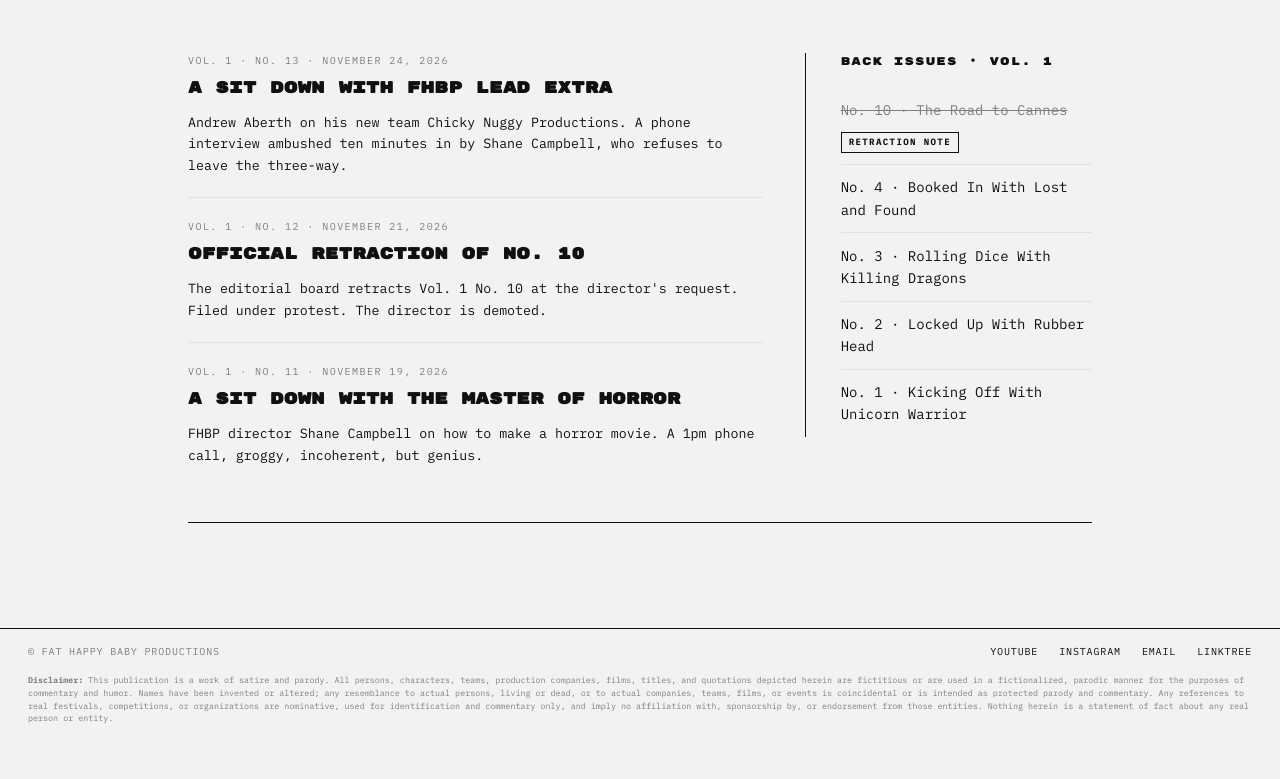
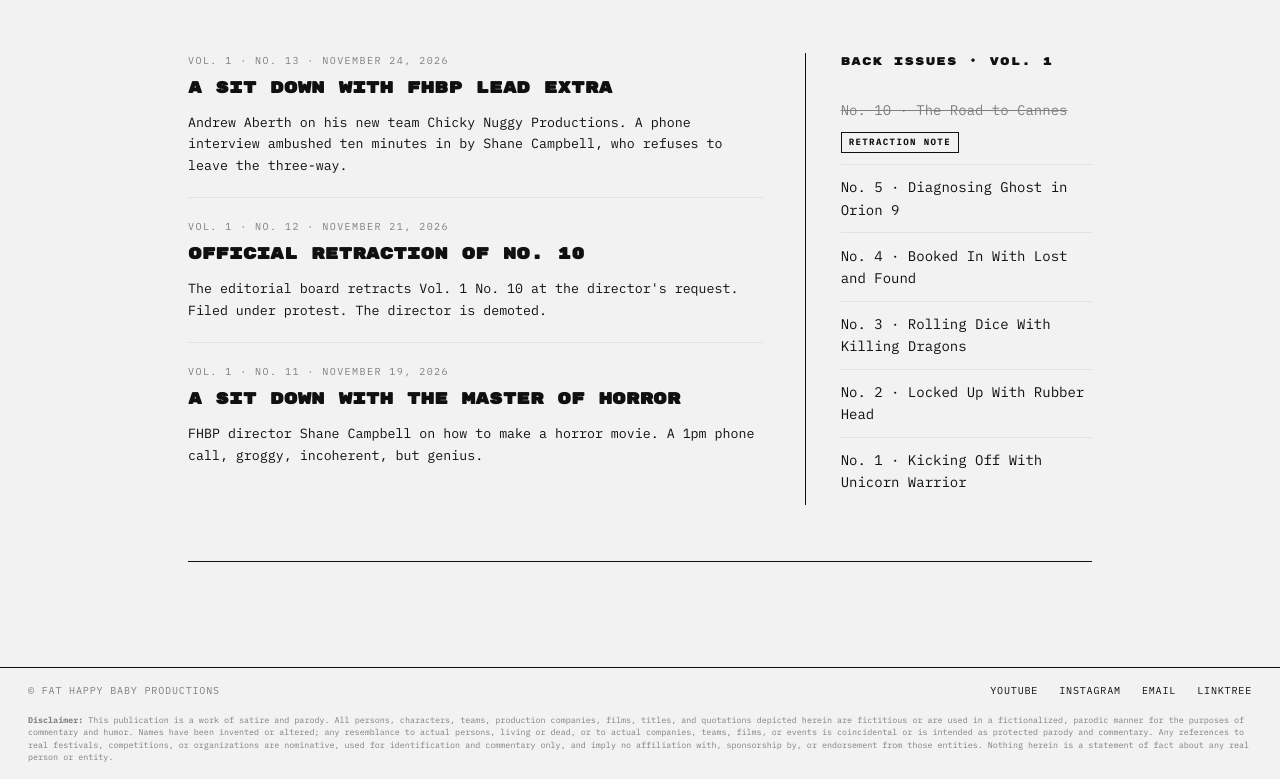
Before and after one commit to fathappybaby/fhbp, a plain HTML site: page index.html in a window 1280 px wide. Shown: the part 1395-2174 px from the top of the page. Before the commit the page ends 2135 px from the top, so only its background shows below. Drawn offline with Linux system fonts and the light colour scheme.

Commit message:
Add link to 'Diagnosing Ghost in Orion 9'

```diff
--- a/index.html
+++ b/index.html
@@ -95,6 +95,7 @@
                     <p class="label">Back Issues &middot; Vol. 1</p>
                     <ul class="cry__back">
                         <li class="cry__back--retracted"><a href="vol1-no12/"><span class="cry__back__strike">No. 10 &middot; The Road to Cannes</span><span class="cry__back__chip">Retraction Note</span></a></li>
+                        <li><a href="vol1-no5/">No. 5 &middot; Diagnosing Ghost in Orion 9</a></li>
                         <li><a href="vol1-no4/">No. 4 &middot; Booked In With Lost and Found</a></li>
                         <li><a href="vol1-no3/">No. 3 &middot; Rolling Dice With Killing Dragons</a></li>
                         <li><a href="vol1-no2/">No. 2 &middot; Locked Up With Rubber Head</a></li>
```
